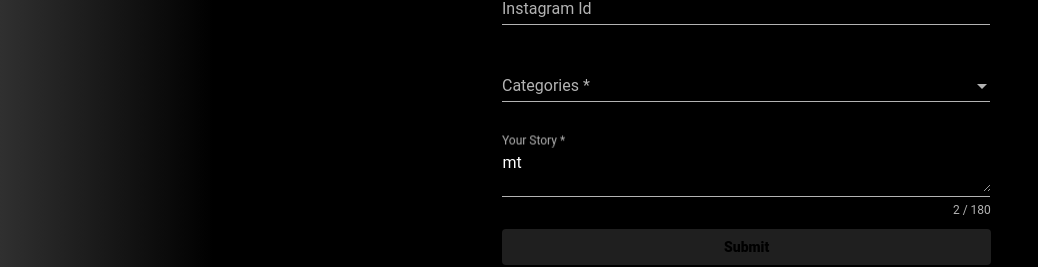
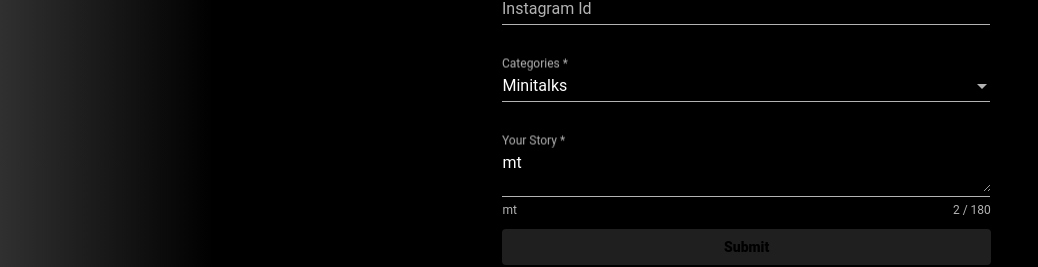
Before and after one commit to HetalVadukul/Traffic-Lives, an Angular app: page /submitUs in a window 1280 px wide. Shown: the part 348-615 px from the top of the page, without its empty margins (0-1038 px from the left). Built offline with nearby package versions, Linux system fonts and the light colour scheme; a web font is replaced by a local one.

Commit message:
change in validation

```diff
--- a/src/app/submitUs/submitUs.component.html
+++ b/src/app/submitUs/submitUs.component.html
@@ -26,7 +26,7 @@
     </mat-form-field>
     <mat-form-field class="submit-full-width">
       <mat-label>Categories</mat-label>
-      <mat-select required formControlName="category" [(ngModel)]="category" (ngOnChanges)="onChange()">
+      <mat-select required formControlName="category" #category (selectionChange)="onChange()">
         <mat-option value="mt">Minitalks</mat-option>
         <mat-option value="ref">Reflection</mat-option>
         <mat-option value="nf">Nano fable</mat-option>
@@ -38,7 +38,7 @@
     </mat-form-field>
     <mat-form-field class="submit-full-width">
       <textarea matInput #story placeholder="Your Story" required formControlName="story" ></textarea>
-      <mat-hint align="start">{{category}}</mat-hint>
+      <mat-hint align="start">{{category.value}}</mat-hint>
       <mat-hint align="end">{{story.value.length}} / {{len}}</mat-hint>
     </mat-form-field>
     <button mat-raised-button color=primary [disabled]="submitus.invalid"
```
